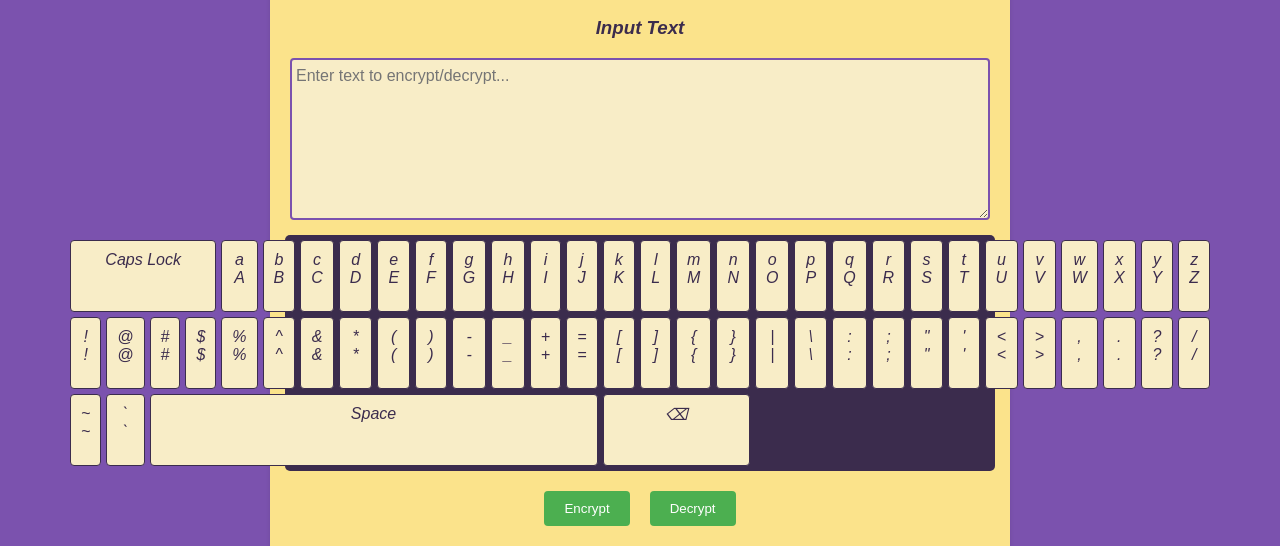
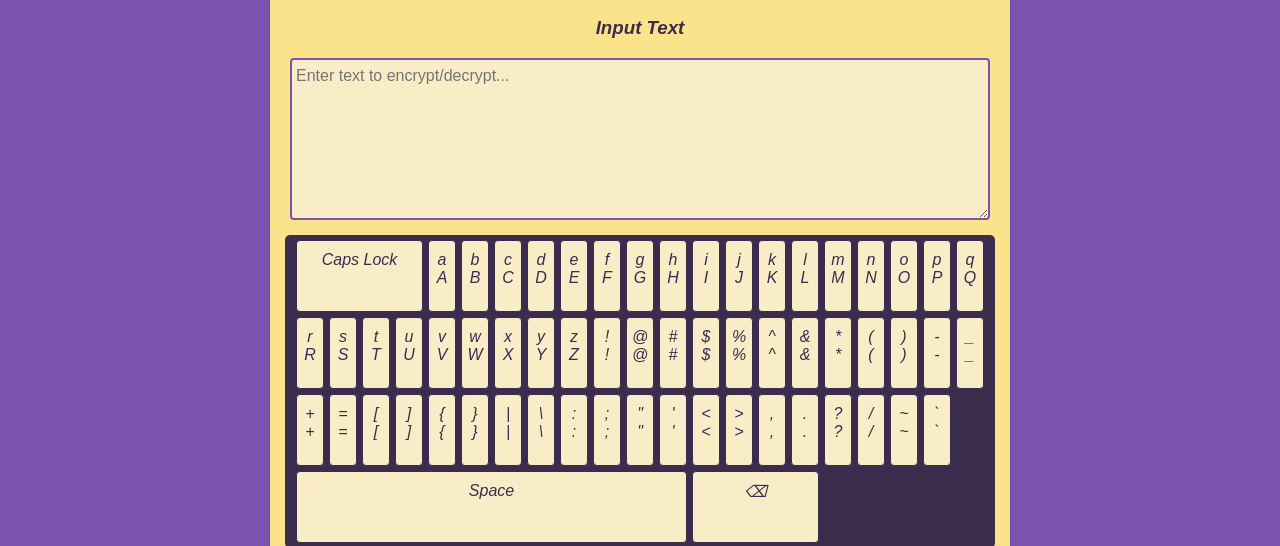
Before and after one commit to OfficialMimicMyth/MimicText, a plain HTML site: page index.html in a window 1280 px wide. Shown: the part 177-723 px from the top of the page. Drawn offline with Linux system fonts and the light colour scheme; no server answers; a web font is replaced by a local one.

Commit message:
Update styles.css

```diff
--- a/styles.css
+++ b/styles.css
@@ -92,7 +92,7 @@ input:checked + .slider:before {
 
 .keyboard {
     display: grid;
-    grid-template-columns: repeat(30, 1fr);
+    grid-template-columns: repeat(21, 4%);
     gap: 5px;
     padding: 5px;
     background: #3b2c4d;
```
